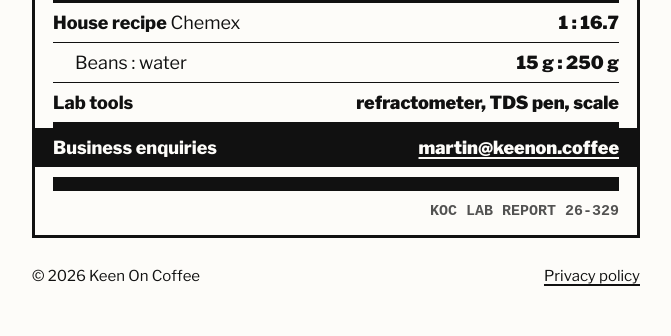
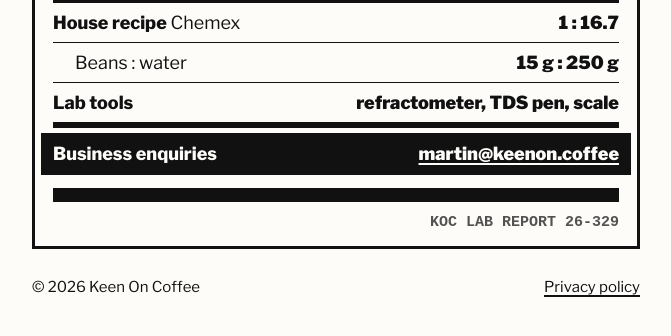
Before and after one commit to mouseykins/keenon.coffee, a plain HTML site: page index.html in a window 1280 px wide. Shown: the part 853-1189 px from the top of the page, without its empty margins (304-975 px from the left). Drawn offline with nearby package versions, Linux system fonts and the light colour scheme; a web font is replaced by a local one.

Commit message:
Inset the inverted row so it no longer runs into the rules
Same treatment as the graphics kit's bf.js: a paper gap above and below the ink block, which reaches 12px past the text instead of the panel box.

Co-Authored-By: Claude Opus 5.5 <noreply@anthropic.com>

```diff
--- a/style.css
+++ b/style.css
@@ -73,12 +73,23 @@ main {
 .rows .indent .k { font-weight: 400; }
 .colhead { font-weight: 700; font-size: 15px; padding: 6px 0 4px; border-top: 0 !important; }
 
+/* The inverted row, as in the graphics kit (bf.js): the ink block is inset so a strip of paper
+   separates it from the rules above and below, and it reaches only 12px past the text, never the box. */
 .invert {
+  position: relative;
+  isolation: isolate;
+  color: var(--paper);
+  padding: 13px 0 11px !important;
+}
+.invert::before {
+  content: "";
+  position: absolute;
+  left: -12px;
+  right: -12px;
+  top: 5px;
+  bottom: 3px;
   background: var(--ink);
-  color: var(--paper);
-  margin: 0 -18px;
-  padding-left: 18px !important;
-  padding-right: 18px !important;
+  z-index: -1;
 }
 .invert a { text-decoration-color: var(--paper); }
 
```
